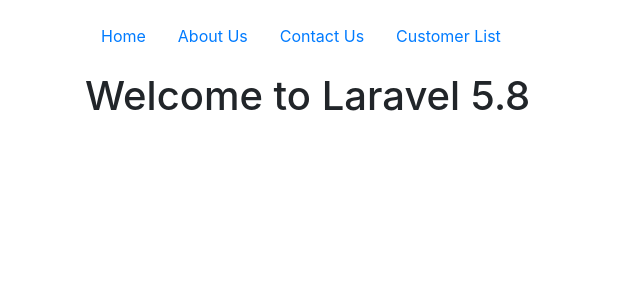
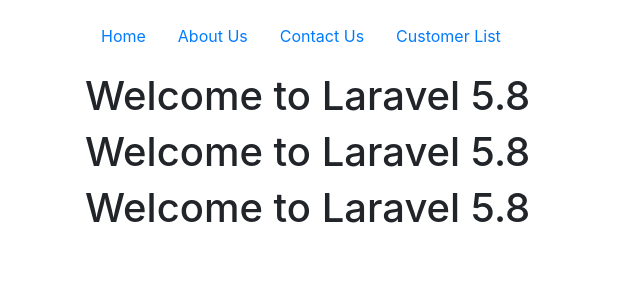
Before and after one commit to AbingPj/laravel5.8-by-coderstape, a Laravel app: page / in a window 1280 px wide. Shown: the top 300 px of the page, without its empty margins (0-640 px from the left). Run offline with Laravel 8, Linux system fonts and the light colour scheme.

Commit message:
update home

```diff
--- a/resources/views/home.blade.php
+++ b/resources/views/home.blade.php
@@ -2,4 +2,6 @@
 
 @section('content')
         <h1>Welcome to Laravel 5.8</h1>
+        <h1>Welcome to Laravel 5.8</h1>
+        <h1>Welcome to Laravel 5.8</h1>
 @endsection
```
